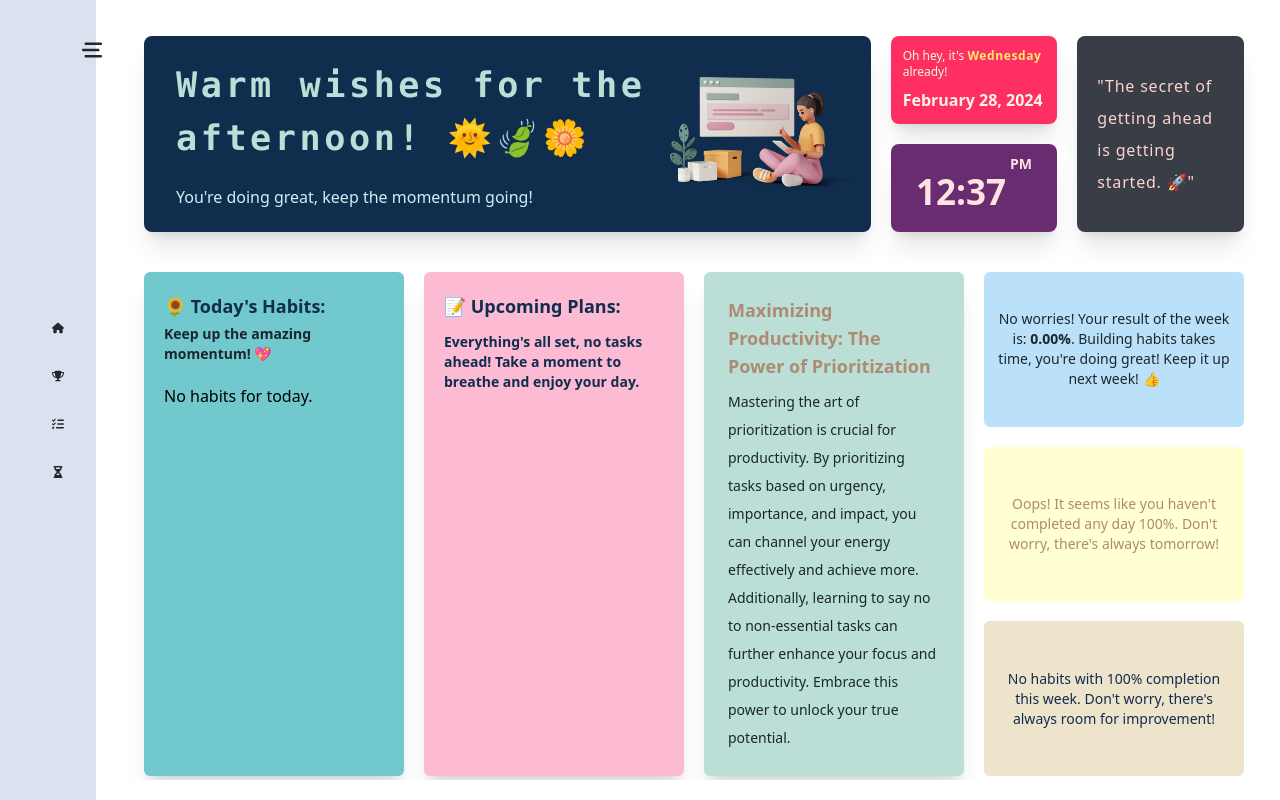
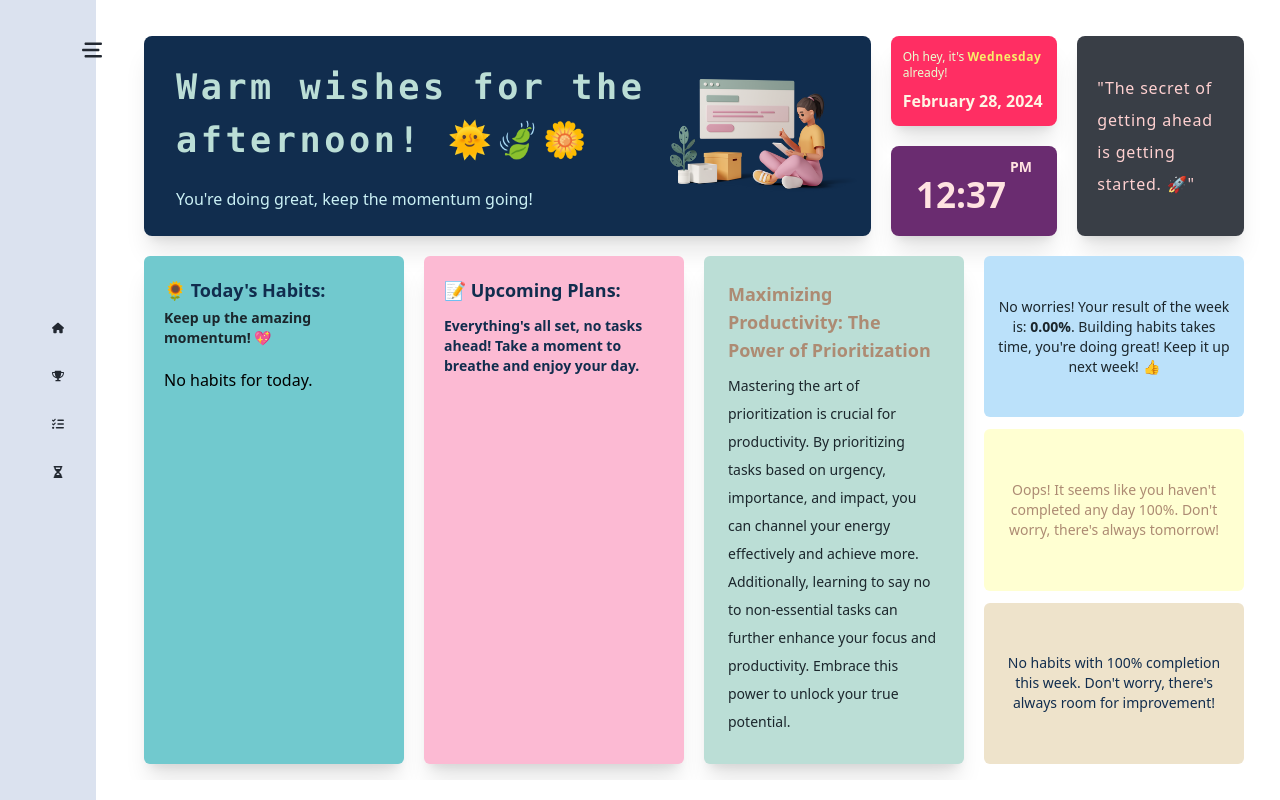
Before and after one commit to HitaBeeDev/Habitual, a React (Vite) app: page / in a window 1280 px wide. Built offline with nearby package versions, Linux system fonts and the light colour scheme.

Commit message:
some editings

```diff
--- a/src/Components/HomePage.jsx
+++ b/src/Components/HomePage.jsx
@@ -22,7 +22,7 @@ function HomePage() {
   ];
 
   return (
-    <div className="flex flex-col overflow-hidden mt-24 lg:mt-5 lg:mb-5 gap-10 lg:p-4 lg:grid lg:grid-cols-12 overflow-x-hidden">
+    <div className="flex flex-col mt-24 lg:mt-5 lg:mb-5 gap-5 lg:p-4 lg:grid lg:grid-cols-12 overflow-x-hidden">
       <div className="lg:col-span-12">
         <WelcomeCard />
       </div>
--- a/src/Components/ReportsSection/ReportWidgets.jsx
+++ b/src/Components/ReportsSection/ReportWidgets.jsx
@@ -5,7 +5,7 @@ function ReportWidgets() {
     useHabits();
 
   return (
-    <div className="grid grid-rows-3 mb-5 xl:h-full h-64 gap-5">
+    <div className="grid grid-rows-3 mb-5 lg:h-full h-64 gap-3">
       <div className="rounded-md p-3 flex justify-center items-center bg-colorI2">
         <>
           {averagePercentageForWeek >= 75 &&
--- a/src/Components/TimeTracker/TimeTrackerPage.jsx
+++ b/src/Components/TimeTracker/TimeTrackerPage.jsx
@@ -1,39 +1,10 @@
 import pomodoroImage from "../../assets/time.gif";
-import { useTimeTracker } from "../../ContextAPI/TimeTrackerContext";
-import { FontAwesomeIcon } from "@fortawesome/react-fontawesome";
-import {
-  faCircleCheck,
-  faCirclePause,
-  faCirclePlay,
-  faPowerOff,
-} from "@fortawesome/free-solid-svg-icons";
-
-import articles from "./articles";
 import SessionTabs from "./SessionTabs";
 import TimerCircle from "./TimerCircle";
 import TimerButtons from "./TimerButtons";
 import TimerArticles from "./TimerArticles";
 
 function TimeTrackerPage() {
-  const {
-    totalSeconds,
-    isEditing,
-    editTime,
-    setEditTime,
-    handleSessionChange,
-    handleStart,
-    handlePause,
-    handleReset,
-    handleUpdateTime,
-    toggleEdit,
-    editButtonText,
-    getTabClassName,
-    radius,
-    circumference,
-    strokeDashoffset,
-    currentArticleIndex,
-  } = useTimeTracker();
-
   return (
     <div className="lg:mt-5 lg:mb-5 mt-20 w-full flex flex-col gap-8 lg:grid lg:grid-cols-12">
       <div className="hidden col-span-7 lg:flex flex-col gap-5 shadow-xl rounded-lg justify-between p-12 items-center bg-colorA3">
--- a/src/Components/ToDoListSection/TasksWidget.jsx
+++ b/src/Components/ToDoListSection/TasksWidget.jsx
@@ -52,9 +52,6 @@ function TasksWidget() {
                       <p className="text-sm font-semibold text-colorI1">
                         {task.name}
                       </p>
-                      <p className="text-xs font-normal text-colorI1">
-                        {task.description}
-                      </p>
                     </div>
 
                     <p className="text-xs font-medium text-colorI1">
--- a/src/Components/ToDoListSection/UpcomingTasks.jsx
+++ b/src/Components/ToDoListSection/UpcomingTasks.jsx
@@ -19,7 +19,7 @@ function UpcomingTasks() {
 
       <div>
         {Object.entries(groupedTasks)
-          .sort(compareDates) // Sort the entries by date
+          .sort(compareDates)
           .map(([date, tasks], index) => (
             <div key={date}>
               {index !== 0 && <div style={{ marginBottom: "20px" }}></div>}
@@ -51,11 +51,11 @@ function UpcomingTasks() {
                         }`}
                       >
                         <div className="flex flex-col gap-2 justify-start items-start pl-1">
-                          <p className="text-center text-sm font-semibold text-colorC4">
+                          <p className="text-left text-sm font-semibold text-colorC4">
                             {task.name}
                           </p>
 
-                          <p className="text-center text-xs text-colorC4">
+                          <p className="text-left text-xs text-colorC4">
                             {task.description}
                           </p>
                         </div>
```
